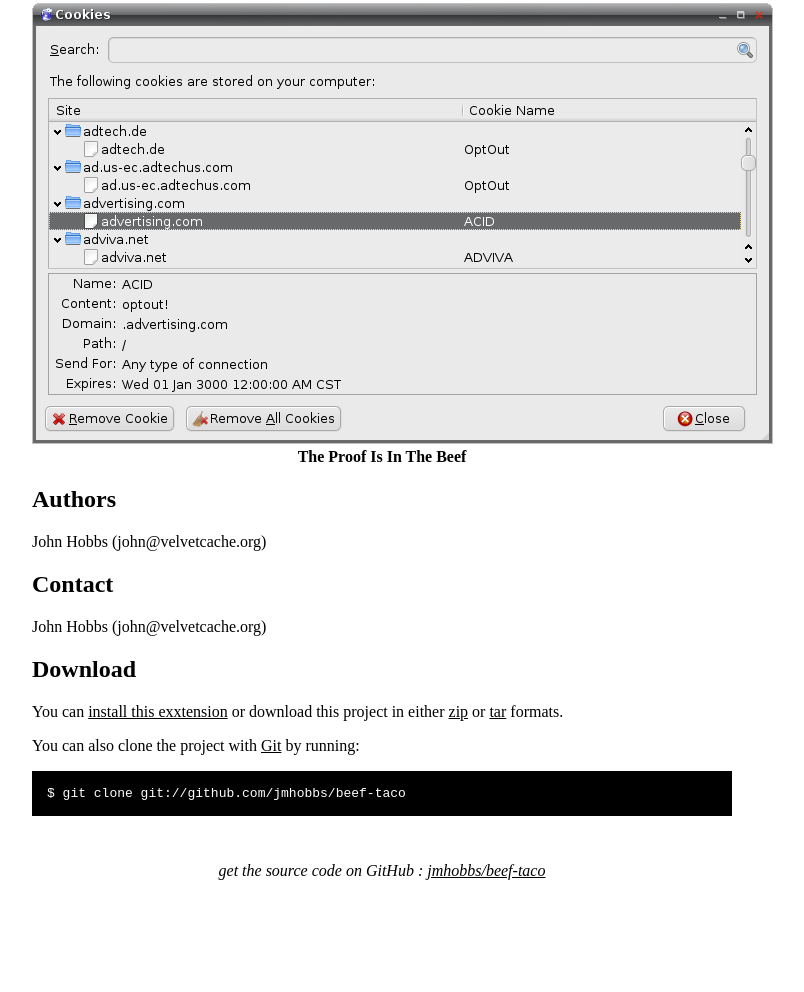
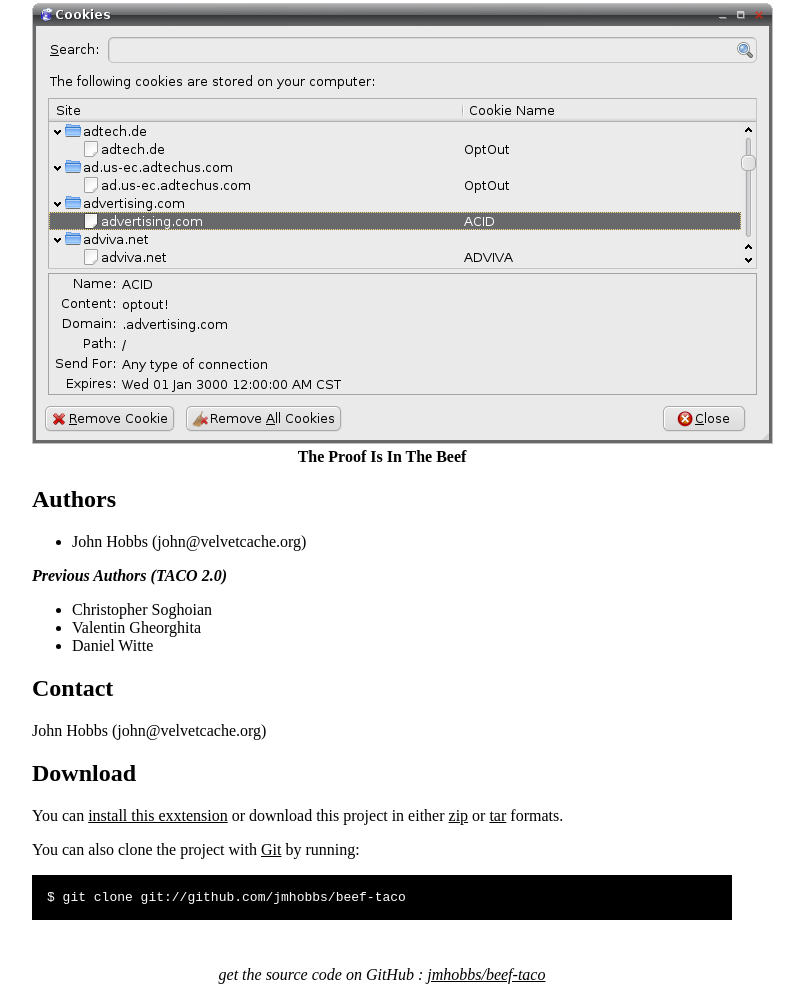
Before and after one commit to jmhobbs/beef-taco, a plain HTML site: page index.html in a window 1280 px wide. Shown: the part 1240-2232 px from the top of the page, without its empty margins (258-1062 px from the left). Before the commit the page ends 2128 px from the top, so only its background shows below. Drawn offline with Linux system fonts and the light colour scheme.

Commit message:
Updated links and information.

```diff
--- a/index.html
+++ b/index.html
@@ -105,7 +105,17 @@
 
 		<h2>Authors</h2>
 		<p>
-			John Hobbs (john@velvetcache.org)
+			<ul>
+				<li>John Hobbs (john@velvetcache.org)</li>
+			</ul>
+		</p>
+		<p>
+			<em><b>Previous Authors (TACO 2.0)</b></em>
+			<ul>
+				<li>Christopher Soghoian</li>
+				<li>Valentin Gheorghita</li>
+				<li>Daniel Witte</li>
+			</ul>
 		</p>
 
 		<h2>Contact</h2>
```
Also changed, not shown: icon.png (added).
